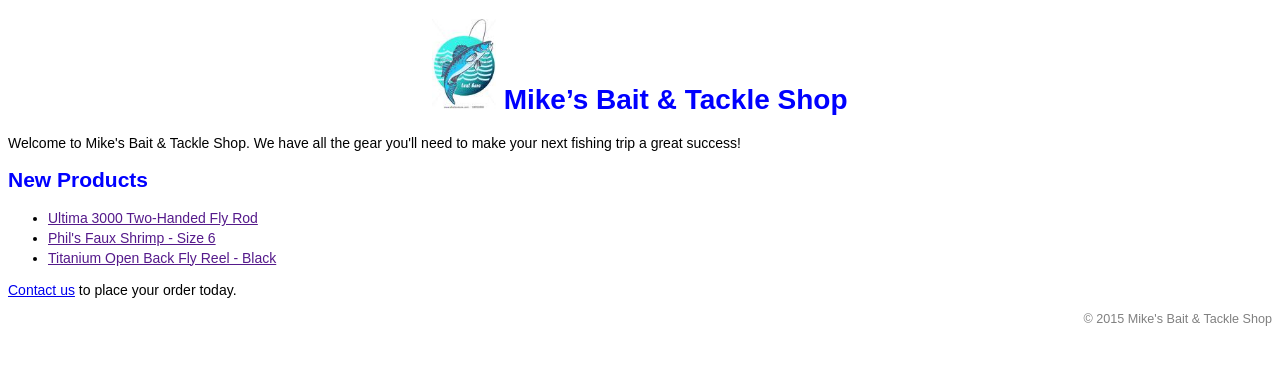
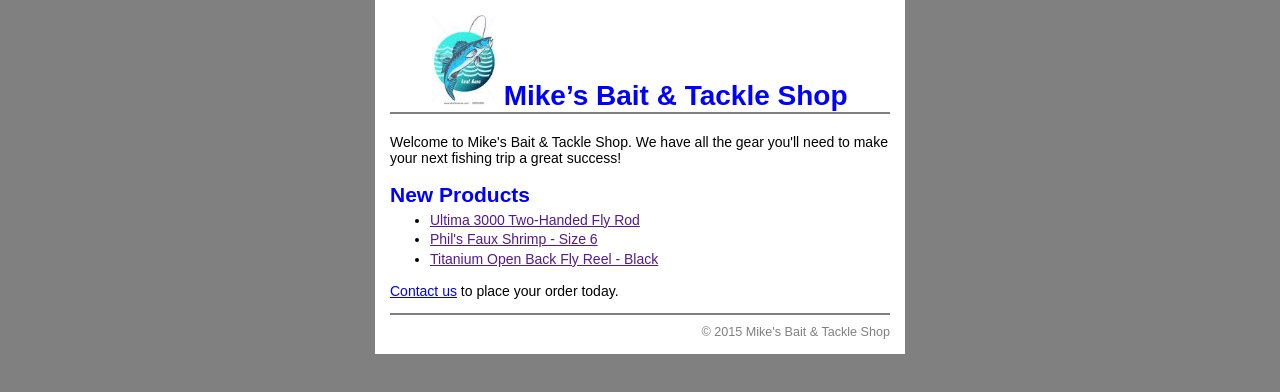
Before and after one commit to Noorul2023/-AIT-CSE-TeamProject, a plain HTML site: page index.html in a window 1280 px wide. Drawn offline with Linux system fonts and the light colour scheme.

Commit message:
Lab 2 Exercise 2.2 - CSS

```diff
--- a/styles/main.css
+++ b/styles/main.css
@@ -1,29 +1,60 @@
 body{
 	font-family: Arial, Helvetica, sans-serif;
 	font-size: 87.5%;
+	background-color: gray;
 }
 
 h1 {
 	color: blue;
 	font-size: 200%;
 	text-align: center;
+	margin: 0;
 }
 
 h2 {
 	color: blue;
 	font-size: 150%;
+	margin-bottom: 0;
 }
 
 ul {
 	line-height: 1.4;
+	margin-top: 0.25em;
 }
 
 .copyright {
 	color: gray;
 	font-size: 90%;
 	text-align: right;
+	margin: 0;
 }
 
 a:hover {
 	font-weight: bold;
 }
+
+body {
+	margin: 0;
+}
+
+#page {
+	width: 500px;
+	margin: 0 auto 0 auto;
+	background-color: white;
+	padding: 15px;
+}
+
+#header {
+	border-bottom: 2px;
+	border-bottom-style: solid;
+	border-bottom-color: gray;
+	margin-bottom: 1.4em;
+}
+
+#footer {
+	margin-top: 0.5em;
+	border-top: 2px;
+	border-top-style: solid;
+	border-top-color: gray;
+	padding-top: 0.7em;
+}
```
